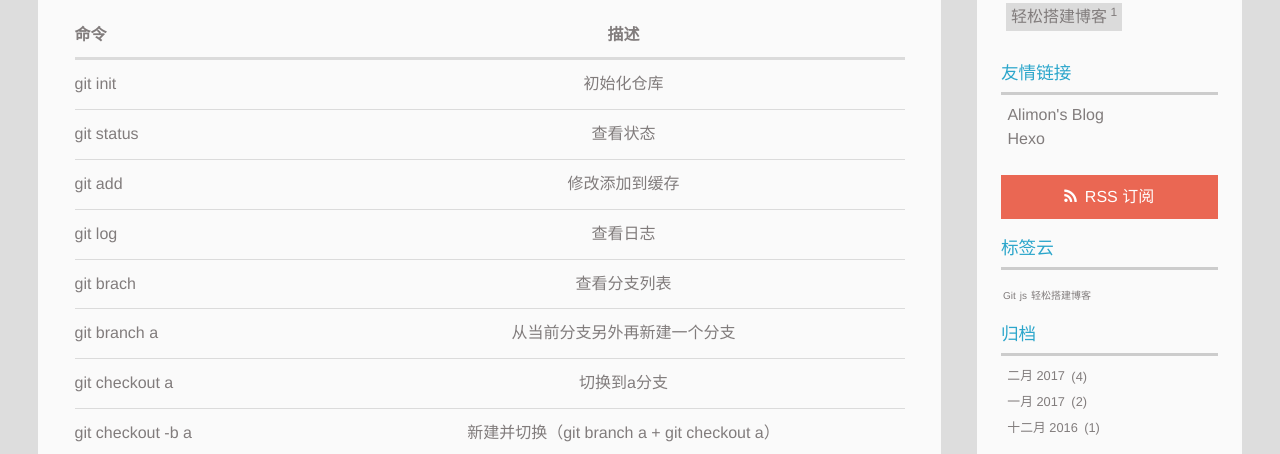
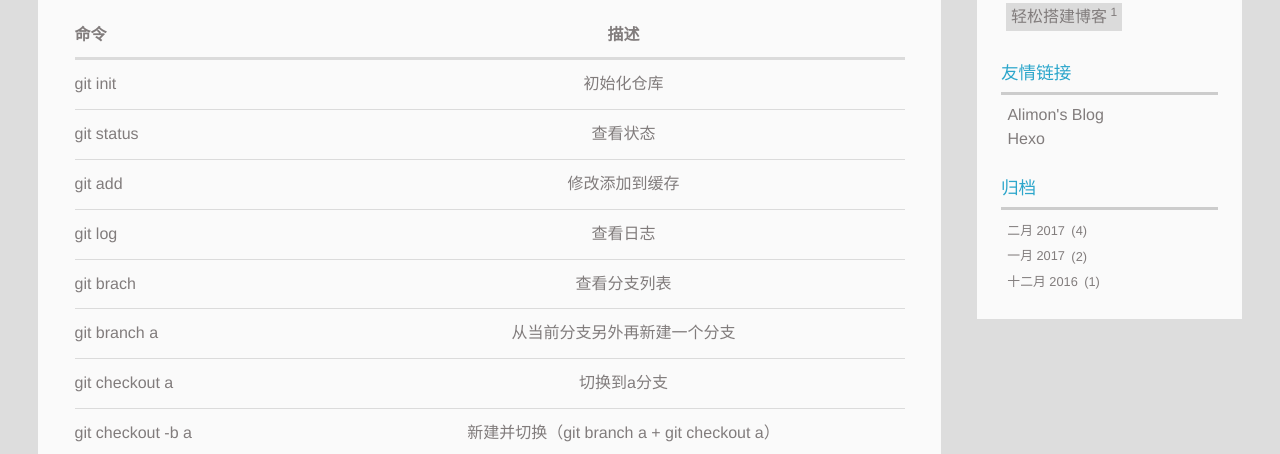
Before and after one commit to ifmvo/ifmvo.github.io, a plain HTML site: page 2016/12/25/git/index.html in a window 1280 px wide. Shown: the part 346-800 px from the top of the page. Drawn offline with Linux system fonts and the light colour scheme; a script that the page names is missing.

Commit message:
Site updated: 2017-02-25 12:18:00

```diff
--- a/2016/12/25/git/index.html
+++ b/2016/12/25/git/index.html
@@ -298,19 +298,6 @@ git checkout a
 </div>
 
 
-  <div class="rsspart">
-	<a href="/atom.xml" target="_blank" title="rss">RSS 订阅</a>
-</div>
-
-
-  <div class="tagcloudlist">
-    <p class="asidetitle">标签云</p>
-    <div class="tagcloudlist clearfix">
-       <a href="/tags/Git/" style="font-size: 10px;">Git</a> <a href="/tags/js/" style="font-size: 10px;">js</a> <a href="/tags/轻松搭建博客/" style="font-size: 10px;">轻松搭建博客</a>
-    </div>
-  </div>
-
-
 
   <div class="archiveslist">
     <p class="asidetitle"><a href="/archives">归档</a></p>
```
Also changed, not shown: 2017/01/23/how_learn _js/index.html (+0 -13 lines), 2017/01/24/how_build_blog_by_hexo/index.html (+0 -13 lines), 2017/02/19/What i did /index.html (+0 -13 lines), 2017/02/19/goods/index.html (+0 -13 lines), 2017/02/19/ice_network/index.html (+0 -13 lines), 2017/02/24/hello-world/index.html (+0 -13 lines), index.html (+0 -13 lines).
